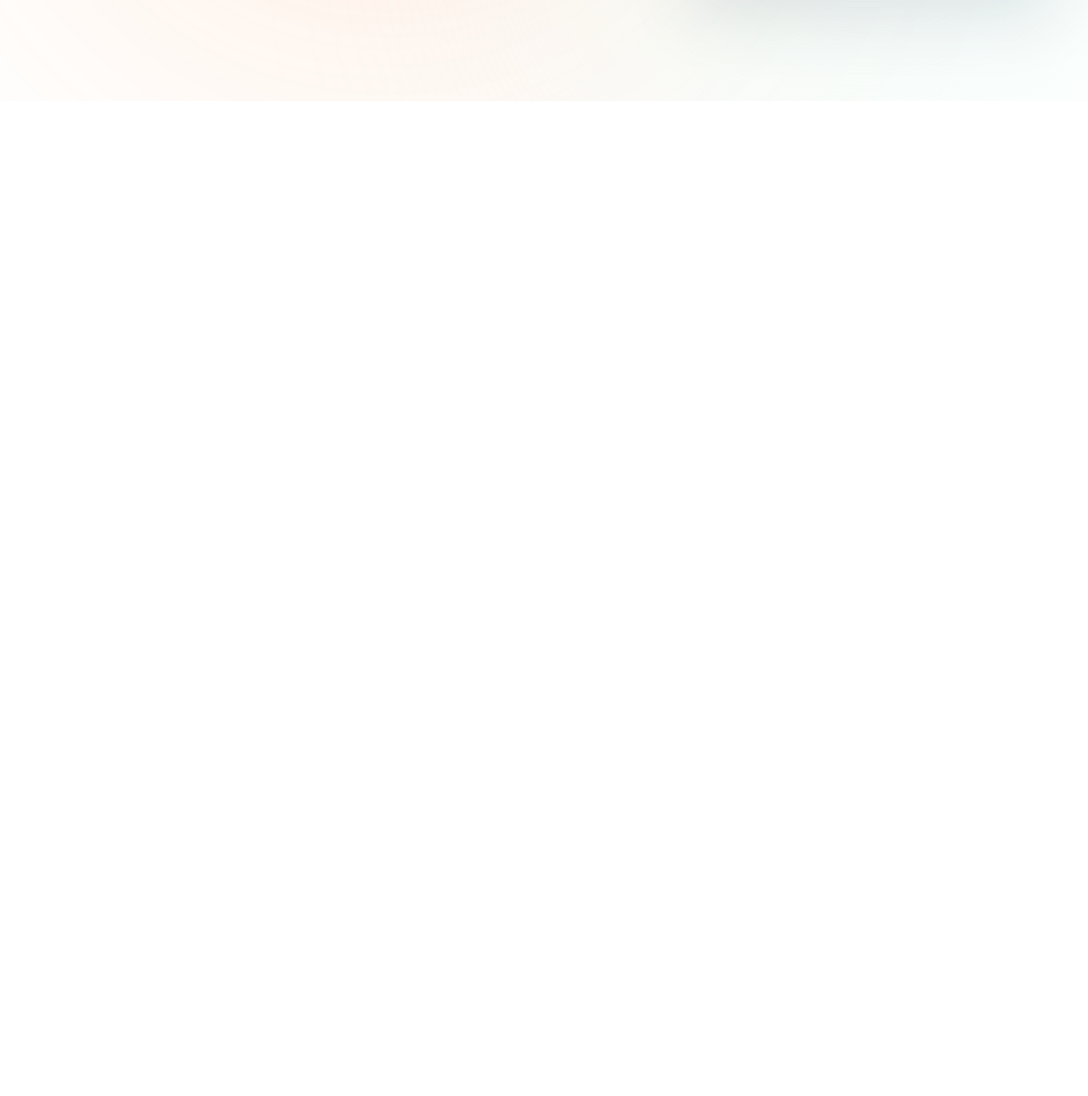
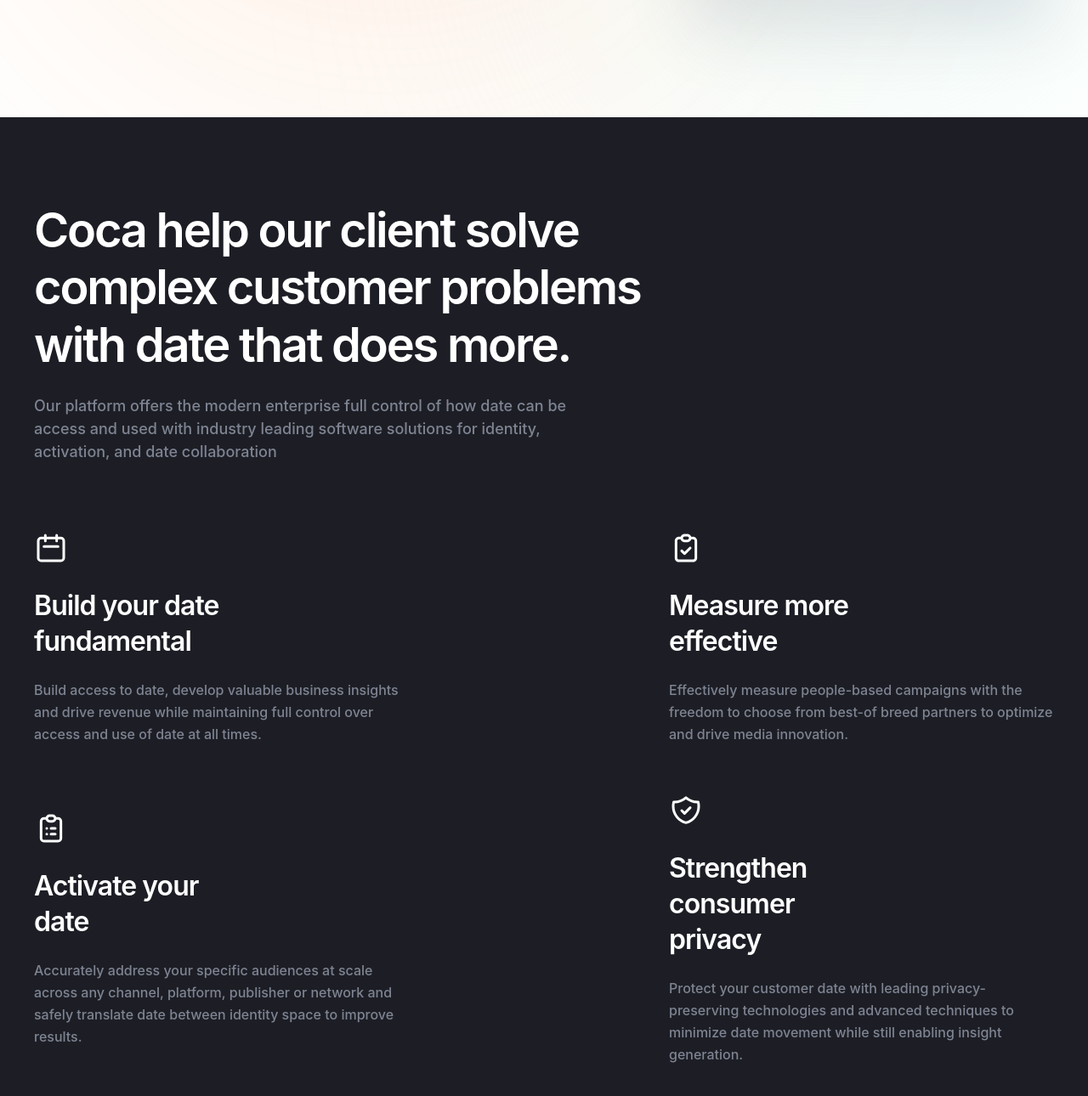
Before and after one commit to maria-bled/cocacola, a website built with Vite: page src/index.html in a window 1280 px wide. Shown: the part 764-2054 px from the top of the page at 85% size. Before the commit the page ends 883 px from the top, so only its background shows below. Built offline with nearby package versions, Linux system fonts and the light colour scheme; files whose address does not match are found by name.

Commit message:
Add overview

```diff
--- a/src/assets/scss/base/vars.scss
+++ b/src/assets/scss/base/vars.scss
@@ -11,6 +11,10 @@
 
   //primary
   --primary-color-50: #4e7ddb;
+
+
+  //overview-color
+  --overview-bg-color: #1d1e25;
 
 
   // container
@@ -65,5 +69,9 @@
   --header-color-dark: #fff;
   --header-color-light: #1D1E25;
 
+
+//overview-color
+--overview-bg-color: #18181d;
+
   --success-color-70: rgba(226, 248, 240, 0.2);
 }
--- a/src/assets/scss/components/home/hero.scss
+++ b/src/assets/scss/components/home/hero.scss
@@ -4,7 +4,7 @@
     padding: 77px 0 121px;
   }
   @include mobile {
-  min-height: calc(100dvh - 128px);
+  min-height: calc(100dvh - 109px);
   }
   position: relative;
   &::before {
@@ -66,16 +66,19 @@
   }
 
   &__left {
-    max-width: 599px;
+    @include mini-desktop{
+      max-width: 617px;
+    }
+
   }
 
   &__title {
     font-weight: 700;
-    font-size: 72px;
+    font-size: 80px;
     line-height: 120%;
-    letter-spacing: var(--neutral-color-100);
+    color: var(--neutral-color-100);
     margin-bottom: 114px;
-
+    letter-spacing: -0.04em;
     @include mini-desktop {
       margin-bottom: 74px;
     }
@@ -96,6 +99,12 @@
 
   &__subtitle {
     margin-bottom: 69px;
+
+    & br{
+      @include mini-desktop{
+        display: none;
+      }
+    }
   }
 
   &__form {
--- /dev/null
+++ b/src/assets/scss/components/home/overview.scss
@@ -0,0 +1,97 @@
+.overview {
+  padding: 100px 0;
+  background-color: var(--overview-bg-color);
+
+  @include tablet {
+    text-align: center;
+  }
+
+  @include mobile {
+    padding: 60px 0;
+  }
+
+  &__title {
+    margin-bottom: 24px;
+    max-width: 816px;
+    font-weight: 600;
+    line-height: 120%;
+    letter-spacing: -0.04em;
+    color: #fff;
+  }
+
+  &__descr {
+    max-width: 660px;
+    font-weight: 500;
+    font-size: 18px;
+    line-height: 150%;
+    color: #7e8492;
+    margin-bottom: 80px;
+
+    @include tablet {
+        margin-bottom: 60px;
+      }
+
+      @include small-mobile {
+        margin-bottom: 50px;
+      }
+
+
+  }
+
+
+
+
+
+
+  &__list {
+    @include flex-all-between;
+    flex-wrap: wrap;
+    gap: 56px;
+
+    @include tablet {
+        gap: 40px;
+        flex-direction: column;
+        align-items: center;
+      }
+  }
+
+  &__item {
+    max-width: 453px;
+
+    &-icon,
+    &-title {
+      margin-bottom: 24px;
+
+      @include tablet{
+        margin-bottom: 18px;
+      }
+    }
+
+    &-title {
+      font-weight: 600;
+      letter-spacing: -0.03em;
+      line-height: 131%;
+      color: #fff;
+      max-width: 262px;
+
+
+      @include mobile{
+        max-width: 320px;
+      }
+    }
+
+    &-descr {
+        line-height: 162%;
+        font-weight: 500;
+        color: #7e8492 ;
+    }
+  }
+  &__title,
+  &__descr,
+  &__item-title{
+    @include tablet {
+        margin-right: auto;
+        margin-left: auto;
+      }
+  }
+}
--- a/src/assets/scss/main.scss
+++ b/src/assets/scss/main.scss
@@ -6,3 +6,4 @@
 
 @import './components/header.scss';
 @import './components/home/hero.scss';
+@import './components/home/overview.scss';
--- a/src/html/components/home/hero.html
+++ b/src/html/components/home/hero.html
@@ -3,7 +3,7 @@
     <div class="hero__left">
       <h2 class="hero__title">Digitally forward creative</h2>
       <p class="hero__subtitle text-p-subtitle">
-        When it comes to interactive marketing, we've got you covered. Be where
+        When it comes to interactive <br /> marketing, we've got you covered.<br /> Be where
         the world is going
       </p>
       <form class="hero__form">
@@ -21,7 +21,7 @@
       <div class="hero__sales">
         <h3 class="hero__sales-title">Sales Report</h3>
         <img class="hero__sales-img"
-          src="../../../assets/icons/sales-report-svg.svg"
+          src="./assets/icons/sales-report-svg.svg"
           alt="Sales Report"
           width="366"
           height="260"
@@ -30,7 +30,7 @@
       <div class="hero__customer">
         <h3 class="hero__customer-title">Customer Growth</h3>
         <img
-          src="../../../assets/icons/customer-grow-graph.svg"
+          src="./assets/icons/customer-grow-graph.svg"
           alt="Customer Growth"
           width="177"
           height="149"
--- /dev/null
+++ b/src/html/components/home/overview.html
@@ -0,0 +1,79 @@
+<section class="overview">
+  <div class="container">
+    <h2 class="overview__title heading-h2">
+      Coca help our client solve complex customer problems with date that does
+      more.
+    </h2>
+    <p class="overview__descr text-p-medium">
+      Our platform offers the modern enterprise full control of how date can be
+      access and used with industry leading software solutions for identity,
+      activation, and date collaboration
+    </p>
+
+    <ul class="overview__list">
+      <li class="overview__item">
+        <img
+          class="overview__item-icon"
+          src="./assets/icons/calendar-icon.svg"
+          width="40"
+          height="40"
+          alt=""
+        />
+        <h3 class="overview__item-title heading-h5">
+          Build your date fundamental
+        </h3>
+        <p class="overview__item-descr text-p-default">
+          Build access to date, develop valuable business insights and drive
+          revenue while maintaining full control over access and use of date at
+          all times.
+        </p>
+      </li>
+      <li class="overview__item">
+        <img
+          class="overview__item-icon"
+          src="./assets/icons/list-icon.svg"
+          width="40"
+          height="40"
+          alt=""
+        />
+        <h3 class="overview__item-title heading-h5">Measure more effective</h3>
+        <p class="overview__item-descr text-p-default">
+          Effectively measure people-based campaigns with the freedom to choose
+          from best-of breed partners to optimize and drive media innovation.
+        </p>
+      </li>
+      <li class="overview__item">
+        <img
+          class="overview__item-icon"
+          src="./assets/icons/todo-icon.svg"
+          width="40"
+          height="40"
+          alt=""
+        />
+        <h3 class="overview__item-title heading-h5">Activate your date</h3>
+        <p class="overview__item-descr text-p-default">
+          Accurately address your specific audiences at scale across any
+          channel, platform, publisher or network and safely translate date
+          between identity space to improve results.
+        </p>
+      </li>
+      <li class="overview__item">
+        <img
+          class="overview__item-icon"
+          src="./assets/icons/sheld-icon.svg"
+          width="40"
+          height="40"
+          alt=""
+        />
+        <h3 class="overview__item-title heading-h5">
+          Strengthen consumer privacy
+        </h3>
+        <p class="overview__item-descr text-p-default">
+          Protect your customer date with leading privacy-preserving
+          technologies and advanced techniques to minimize date movement while
+          still enabling insight generation.
+        </p>
+      </li>
+    </ul>
+  </div>
+</section>
--- a/src/index.html
+++ b/src/index.html
@@ -6,6 +6,7 @@
 
     <load src="./html/components/header.html" />
     <load src="./html/components/home/hero.html" />
+    <load src="./html/components/home/overview.html" />
 
 
     <script type="module" src="/js/main.js"></script>
```
Also changed, not shown: src/assets/icons/calendar-icon.svg (added), src/assets/icons/list-icon.svg (added), src/assets/icons/sheld-icon.svg (added), src/assets/icons/todo-icon.svg (added).
